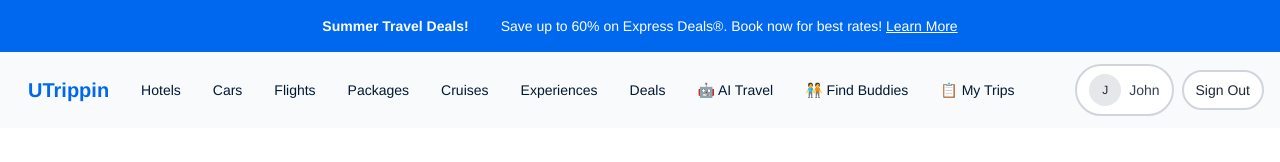
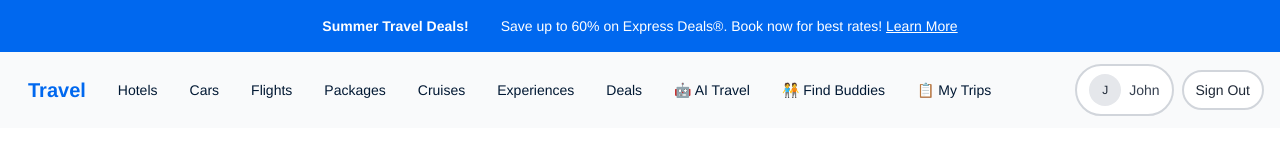
Before and after one commit to AMB305/v0-utrippin, a React (Vite) app: page / in a window 1280 px wide. Shown: the top 162 px of the page. Built offline with nearby package versions, Linux system fonts and the light colour scheme; no server answers.

Commit message:
Remove logo text from header

```diff
--- a/src/components/layout/header.jsx
+++ b/src/components/layout/header.jsx
@@ -13,8 +13,8 @@ export default function Header() {
         <div className="flex items-center justify-between">
           {/* Left side - Logo and Navigation */}
           <div className="flex items-center gap-2">
-            <Link to="/" className="flex items-center px-3 py-2 rounded-full text-[#0068EF] font-bold text-xl">
-              UTrippin
+            <Link to="/" className="flex items-center px-3 py-2 rounded-full">
+              <span className="text-[#0068EF] font-bold text-xl">Travel</span>
             </Link>
 
             {/* Desktop Navigation */}
```
